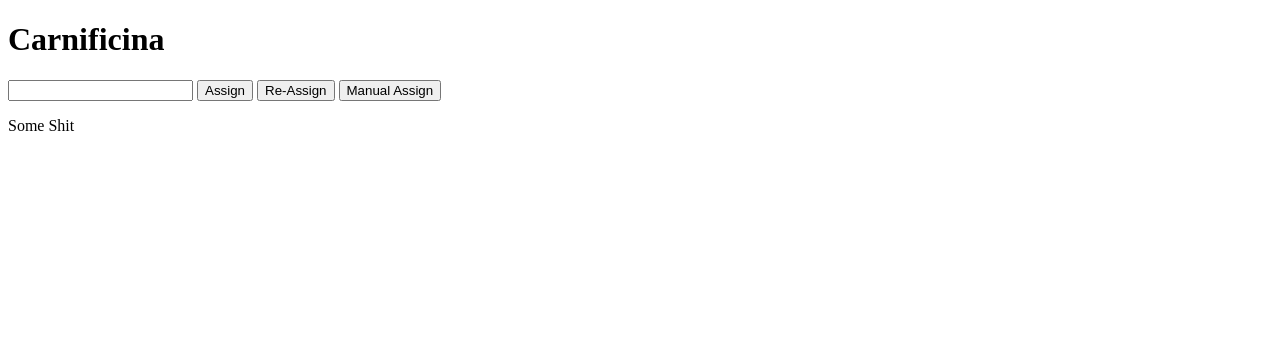
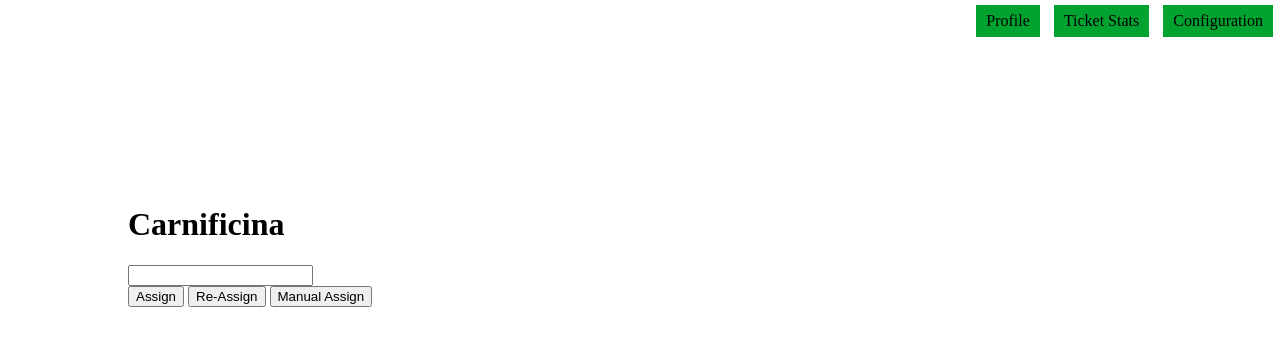
Before and after one commit to martinkaldramov/carnificina, a website: page index.html in a window 1280 px wide. Drawn offline with nearby package versions, Linux system fonts and the light colour scheme; no server answers.

Commit message:
Added styles to the page

```diff
--- a/index.html
+++ b/index.html
@@ -4,15 +4,28 @@
   <link rel="stylesheet" href="./static/styles.css">
 </head>
 <body>
-  <h1>Carnificina</h1>
-  <form class="assignField">
-    <input type="text" name="incNumber" />
-    <button type="button" id="assign">Assign</button>
-    <button type="button" id="reAssign">Re-Assign</button>
-    <button type="button" id="manualAssign">Manual Assign</button>
-  </form>
+  <nav class="navigation">
+    <ul>
+     <li class="nav-item">Configuration</li>
+     <li class="nav-item">Ticket Stats</li>
+     <li class="nav-item">Profile</li>
+    </ul>
+  </nav>
 
-  <section class="tickets"><p>Some Shit</p></section>
+  <div class="wrapper">
+
+    <h1 id="title">Carnificina</h1>
+
+    <div class="assign-field">
+      <form>
+        <input type="text" name="incNumber" id="ticket-number"/>
+        <button type="button" id="assign">Assign</button>
+        <button type="button" id="re-assign">Re-Assign</button>
+        <button type="button" id="manual-assign">Manual Assign</button>
+      </form>
+    </div>
+  </div>
+
 
   <script src="https://unpkg.com/axios/dist/axios.min.js"></script>
   <script src="./static/app.js"></script>
--- a/static/styles.css
+++ b/static/styles.css
@@ -0,0 +1,49 @@
+/*
+----------- Body -------------
+*/
+
+body {
+  width: 100%;
+  height: 100vh;
+  margin: 0;
+}
+
+.wrapper {
+  width: 80%;
+  margin: auto;
+  margin-top: 13%;
+}
+
+/*
+-------- Navigation ----------
+ */
+
+.navigation ul {
+  margin: 2px 0;
+}
+
+.navigation ul:after {
+  content: "";
+  display: table;
+  clear: both;
+}
+
+.nav-item {
+  display: inline-block;
+  float: right;
+  margin: 3px 7px;
+  padding: 7px 10px;
+  background-color: #00a230;
+}
+
+/*
+--------- Assign Form ---------
+*/
+
+.assign-field {
+  margin: 0 auto;
+}
+
+#ticket-number {
+  display: block;
+}
```
